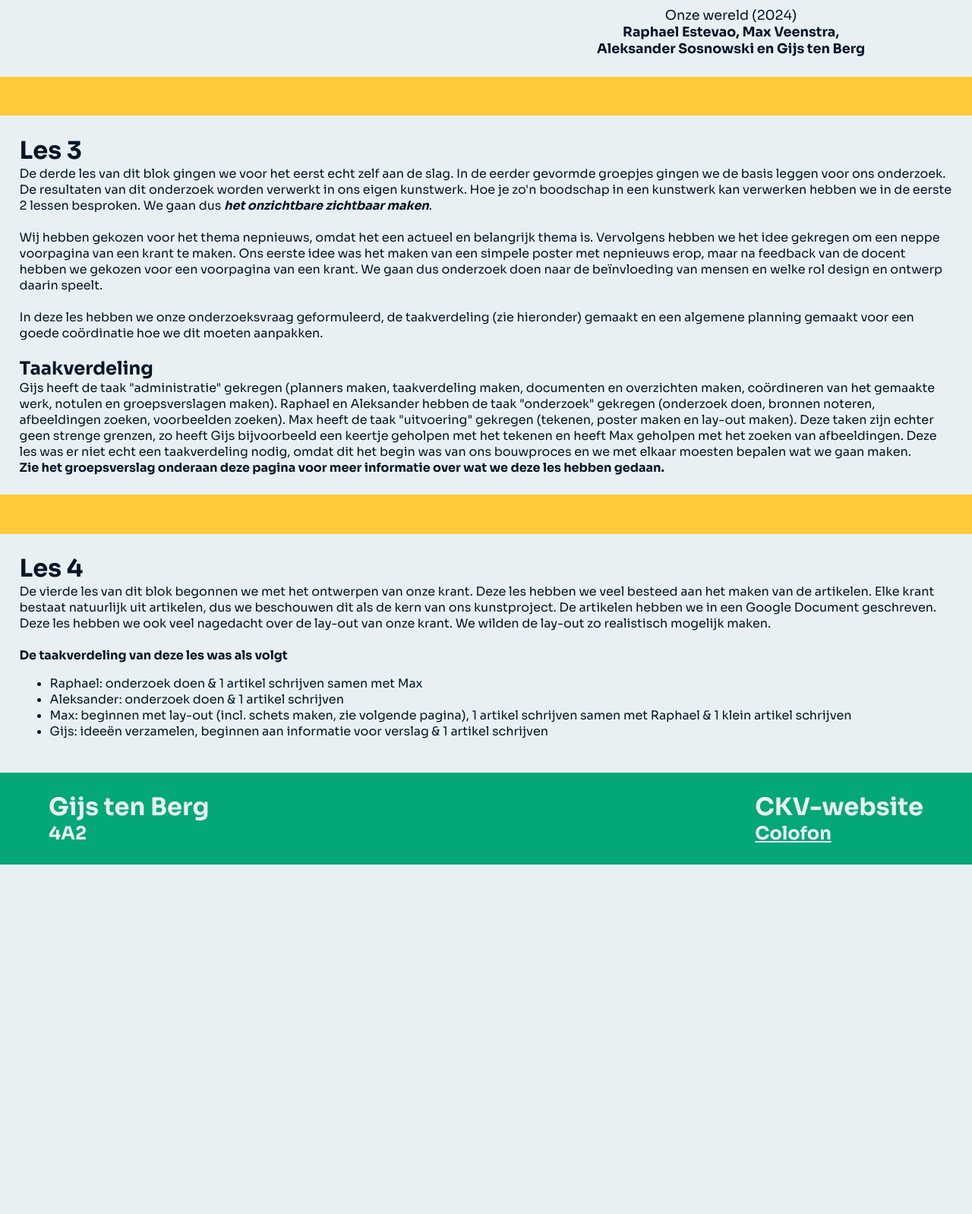
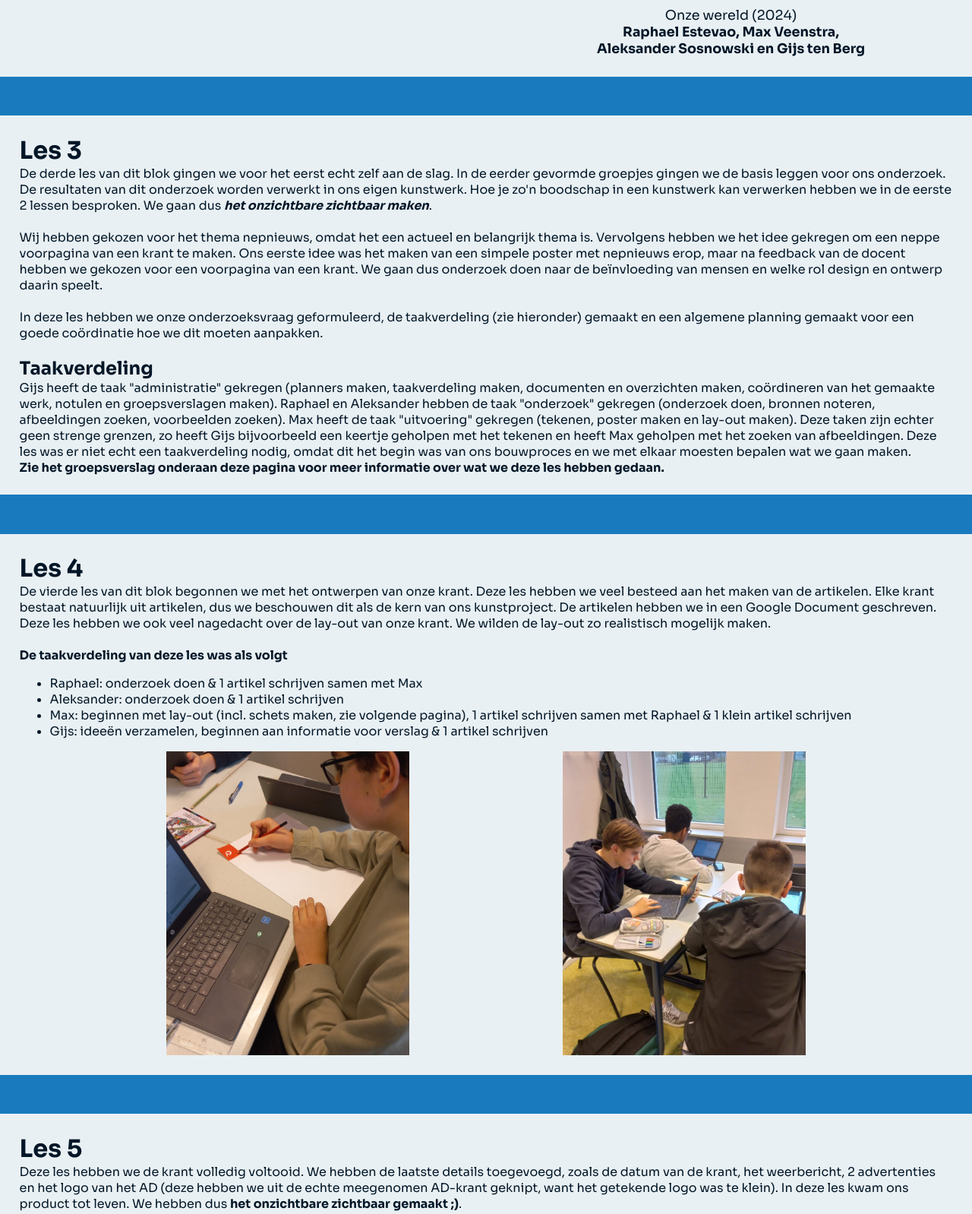
Before and after one commit to Gijs6/ckv, a Flask app: page /gijsckv/blok-1 in a window 1280 px wide. Shown: the part 4902-6500 px from the top of the page at 76% size. Before the commit the page ends 6040 px from the top, so only its background shows below. Run offline with Flask 3, Linux system fonts and the light colour scheme; some libraries are stand-ins or nearby versions.

Commit message:
Further working on BLOK 1

```diff
--- a/static/styles/ckvb1.css
+++ b/static/styles/ckvb1.css
@@ -7,3 +7,7 @@
 #alginfo-imgbackground-blok1 {
     background-image: url("/static/afbs/b1/obliteration.jpg");
 }
+
+.groepsverslag {
+    margin-top: 15px;
+}
--- a/static/styles/ckvbasis.css
+++ b/static/styles/ckvbasis.css
@@ -280,6 +280,7 @@ h1, h2, p {
     font-weight: 700;
     transition: all 300ms ease;
     border: 3px solid;
+    display: inline-block;
 }
 
 .knop.wit {
@@ -413,6 +414,10 @@ h1, h2, p {
     background: var(--geel);
 }
 
+.scheiding.blauw {
+    background: var(--blauw);
+}
+
 .museumtabelkunstwerktekst {
     width: 60%;
 }
--- a/static/styles/ckvblokpaginas.css
+++ b/static/styles/ckvblokpaginas.css
@@ -112,3 +112,31 @@
     display: flex;
     flex-direction: column;
 }
+
+.verslagtekst-afbeeldingenalg {
+    display: flex;
+    flex-direction: row;
+    flex-wrap: wrap;
+    align-items: center;
+    gap: 10px;
+    justify-content: space-evenly;
+}
+
+.verslagtekst-afbeeldingenalg img {
+    height: 25em;
+    aspect-ratio: 4/5;
+    object-fit: cover;
+}
+
+.vtxtafb-vierkant {
+    aspect-ratio: 1/1 !important;
+}
+
+.vtxtafb-lang {
+    aspect-ratio: 3 / 2 !important;
+}
+
+
+.kunstwerkmetcredits.eindwerk {
+    width: unset !important;
+}
--- a/templates/ckvb1.html
+++ b/templates/ckvb1.html
@@ -94,7 +94,7 @@
     </div>
 
 
-    <div class="paginablok scheiding geel"></div>
+    <div class="paginablok scheiding blauw"></div>
 
 
     <div class="paginablok verslagtekst">
@@ -204,11 +204,10 @@
     </div>
 
 
-    <div class="paginablok scheiding geel"></div>
+    <div class="paginablok scheiding blauw"></div>
 
 
     <div class="paginablok verslagtekst">
-        <div class="verslagtekst-voorwoordje">
         <h1>Les 3</h1>
         <p>
             De derde les van dit blok gingen we voor het eerst echt zelf aan de slag.
@@ -237,12 +236,10 @@
             <b>Zie het groepsverslag onderaan deze pagina voor meer informatie over wat we deze les hebben gedaan.</b>
         </p>
     </div>
-    </div>
 
-    <div class="paginablok scheiding geel"></div>
+    <div class="paginablok scheiding blauw"></div>
 
     <div class="paginablok verslagtekst">
-        <div class="verslagtekst-voorwoordje">
         <h1>Les 4</h1>
         <p>
             De vierde les van dit blok begonnen we met het ontwerpen van onze krant.
@@ -260,7 +257,55 @@
                 <li>Gijs: ideeën verzamelen, beginnen aan informatie voor verslag & 1 artikel schrijven</li>
             </ul>
         </p>
+        <div class="verslagtekst-afbeeldingenalg">
+            <img src="/static/afbs/b1/werken1.jpg">
+            <img src="/static/afbs/b1/werken2.jpg">
         </div>
+    </div>
+
+    <div class="paginablok scheiding blauw"></div>
+
+    <div class="paginablok verslagtekst">
+        <h1>Les 5</h1>
+        <p>
+            Deze les hebben we de krant volledig voltooid.
+            We hebben de laatste details toegevoegd, zoals de datum van de krant, het weerbericht, 2 advertenties en het logo van het AD (deze hebben we uit de echte meegenomen AD-krant geknipt, want het getekende logo was te klein).
+            In deze les kwam ons product tot leven. We hebben dus <b>het onzichtbare zichtbaar gemaakt ;)</b>.
+            <br><br>
+            <b>De taakverdeling van deze les was als volgt</b>
+            <ul>
+                <li>Raphael: knippen en plakken & advertenties tekenen</li>
+                <li>Aleksander: knippen en plakken & advertenties tekenen</li>
+                <li>Max: ontwerp/lay-out maken en toepassen, poster in elkaar zetten</li>
+                <li>Gijs: knippen en plakken, overleg tussen personen, weerbericht maken</li>
+            </ul>
+        </p>
+        <div class="verslagtekst-afbeeldingenalg">
+            <img src="/static/afbs/b1/werken51.jpg" class="vtxtafb-vierkant">
+            <img src="/static/afbs/b1/werken52.jpg" class="vtxtafb-lang">
+            <img src="/static/afbs/b1/werken53.jpg" class="vtxtafb-lang">
+            <img src="/static/afbs/b1/werken54.jpg" class="vtxtafb-vierkant">
+            <img src="/static/afbs/b1/werken55.jpg" class="vtxtafb-vierkant">
+            <a href="https://drive.google.com/file/d/1_1vxHdPLLH0mS5mTJXsVwu1gf1TWpjjd/view?usp=sharing" class="knop blauw timelapse" target="_blank">Bekijk de timelapse van deze les&nbsp;&nbsp;<i class="fa-solid fa-arrow-up-right-from-square"></i></a>
+        </div>
+        <h2><br>Eindproduct</h2>
+        <p>Dit is ons eindproduct voor dit blok.</p>
+        <div class="kunstwerkmetcredits eigenwerk eindwerk">
+            <img src="/static/afbs/b1/eindwerk.jpg" id="eindwerkimg">
+            <span class="kunstwerknaam">Voorpagina Algemeen Dagblad (Rotterdam) van 29 februari 2024 (nepnieuws) (2024)</span>
+            <span class="kunstenaarnaam">Raphael Estevao, Max Veenstra, Aleksander Sosnowski en Gijs ten Berg</span>
+        </div>
+    </div>
+
+    <div class="paginablok scheiding blauw"></div>
+
+    <div class="paginablok verslagtekst">
+        <h1>Groepsverslag</h1>
+        <p>
+            I.o.v. onze docent hebben we voor dit blok een groepsverslag gemaakt.
+            In dit verslag staat onze <b>taakverdeling</b>, de <b>uitgevoerde taken per les</b>, <b>veel foto's over ons maakproces</b>, ons <b>eindproduct</b>, ons <b>kunstonderzoek</b>, onze <b>inspiratie</b> en <b>nog meer</b>!
+        </p>
+        <a href="/static/pdfs/GroepsverslagOnzichtbaar.pdf" class="knop blauw groepsverslag" target="_blank">Bekijk het groepsverslag&nbsp;&nbsp;<i class="fa-solid fa-arrow-up-right-from-square"></i></a>
     </div>
 
 
```
Also changed, not shown: static/afbs/b1/eindwerk.jpg (added), static/afbs/b1/werken1.jpg (added), static/afbs/b1/werken2.jpg (added), static/afbs/b1/werken51.jpg (added), static/afbs/b1/werken52.jpg (added), static/afbs/b1/werken53.jpg (added), static/afbs/b1/werken54.jpg (added), static/afbs/b1/werken55.jpg (added), 1 other file. Lines whose indentation alone changed are shown as unchanged.
